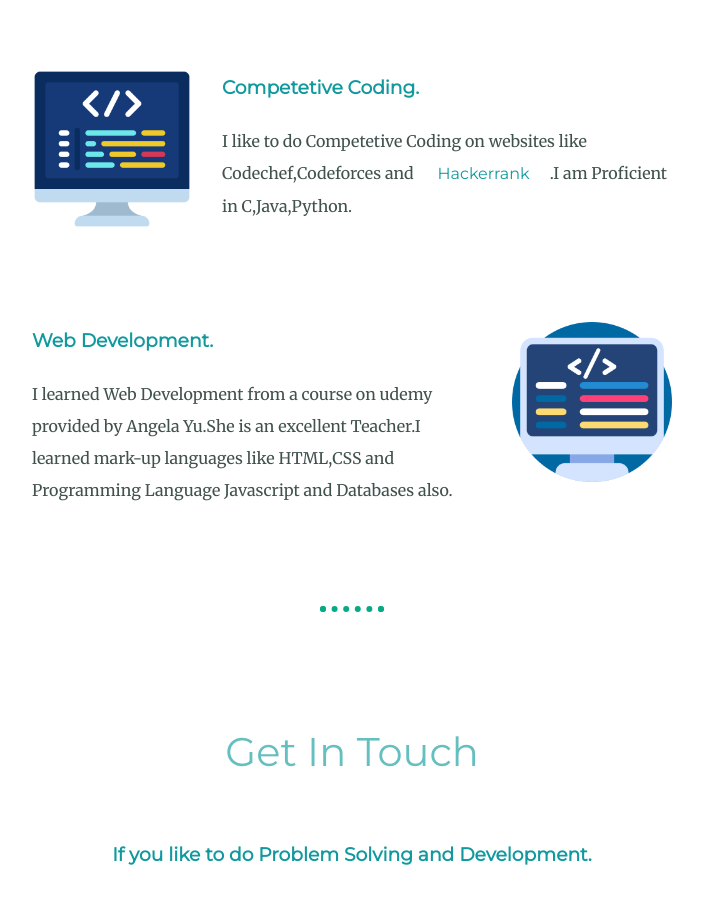
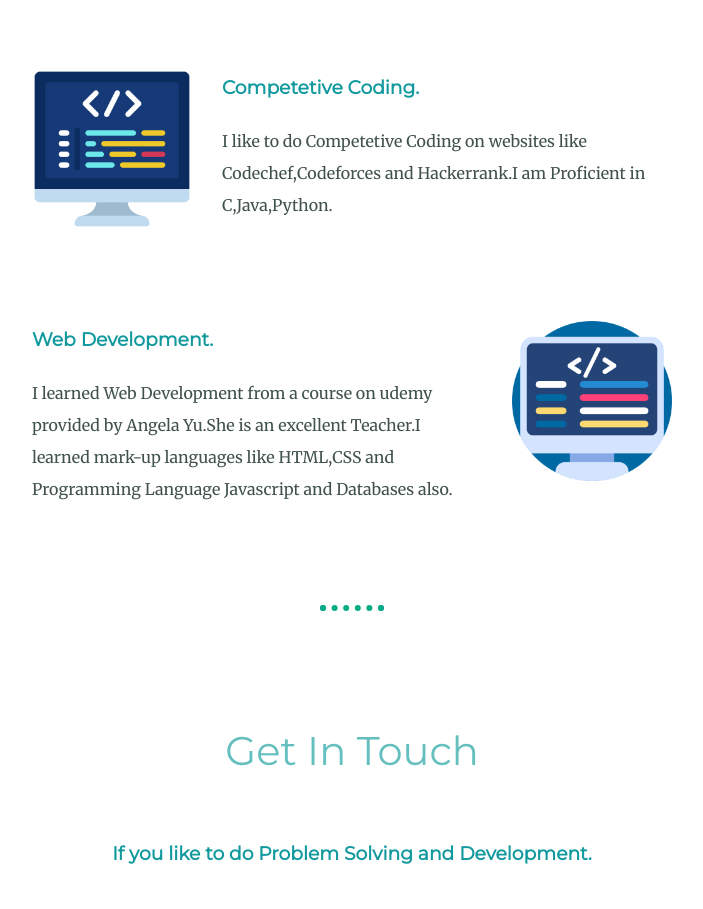
Before and after one commit to Nothinguy1/mark2, a plain HTML site: page index.html in a window 1280 px wide. Shown: the part 1760-2669 px from the top of the page, without its empty margins (288-991 px from the left). Drawn offline with Linux system fonts and the light colour scheme.

Commit message:
Update index.html

```diff
--- a/index.html
+++ b/index.html
@@ -29,7 +29,7 @@
       <div class="skill-row">
         <img class="imgg" src="images/programming.png" alt="Competetive Coding">
         <h3>Competetive Coding.</h3>
-        <p>I like to do Competetive Coding on websites like Codechef,Codeforces and <a href="https://www.hackerrank.com/Shoaib7457">Hackerrank</a>.I am Proficient in C,Java,Python.</p>
+        <p>I like to do Competetive Coding on websites like Codechef,Codeforces and Hackerrank.I am Proficient in C,Java,Python.</p>
       </div>
       <div class="skill-row">
         <img class="img2" src="images/coding.png" alt="web">
```
